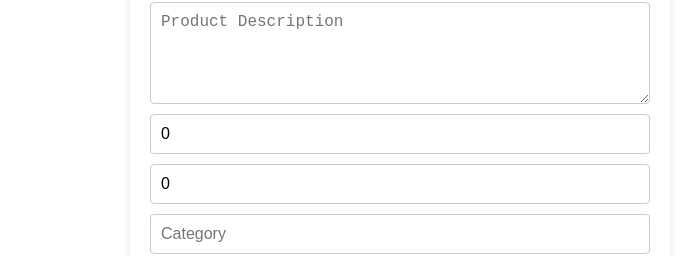
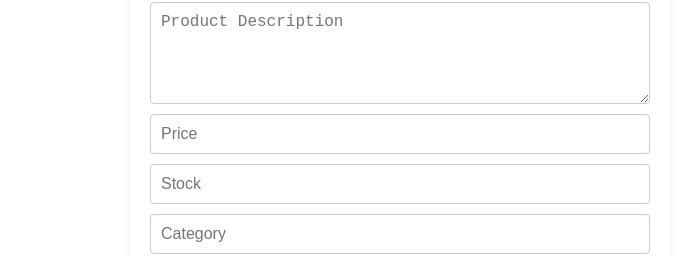
Before and after one commit to sarahosterhed/pots, a React (Vite) app in the folder ecommerce-client/: page /admin in a window 1280 px wide. Both pictures are taken after a click on the button "Create new product". Shown: the part 407-663 px from the top of the page, without its empty margins (240-940 px from the left). Built offline with nearby package versions, Linux system fonts and the light colour scheme; no server answers.

Commit message:
Fix CreateProduct component: update price and stock input handling to display empty string for zero values

```diff
--- a/ecommerce-client/src/components/CreateProduct.tsx
+++ b/ecommerce-client/src/components/CreateProduct.tsx
@@ -86,7 +86,7 @@ export const CreateProduct = ({handleClose}: CreateProductProps) => {
           type="text"
           name="price"
           placeholder="Price"
-          value={product.price}
+          value={product.price === 0 ? "" : product.price}
           onChange={handleChange}
           required
           style={{
@@ -100,7 +100,7 @@ export const CreateProduct = ({handleClose}: CreateProductProps) => {
           type="text"
           name="stock"
           placeholder="Stock"
-          value={product.stock}
+          value={product.stock === 0 ? "" : product.stock}
           onChange={handleChange}
           required
           style={{
```
